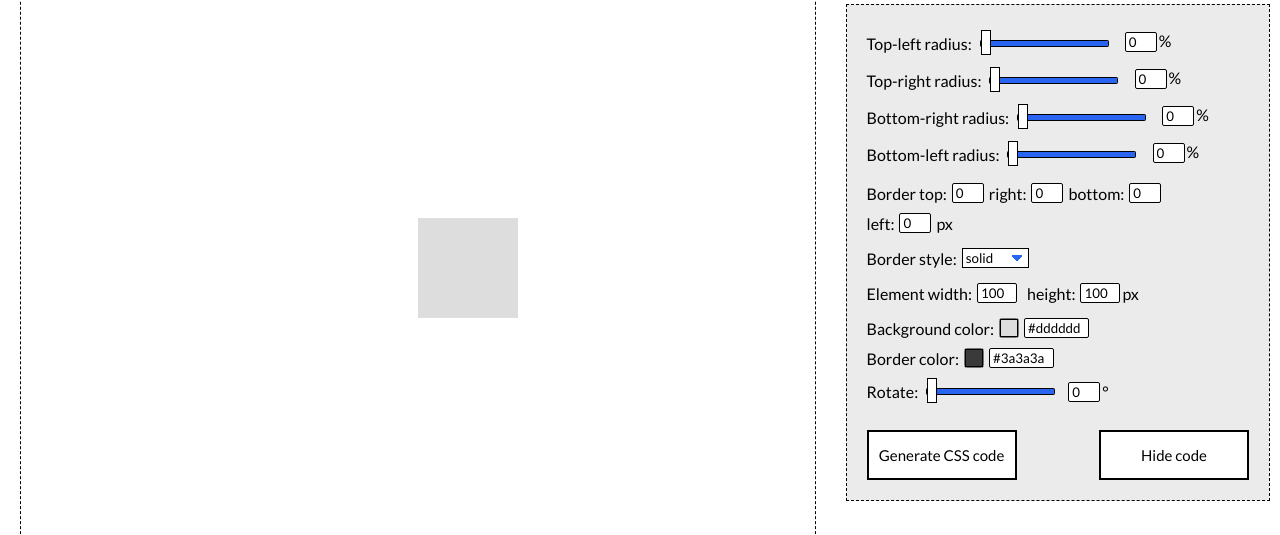
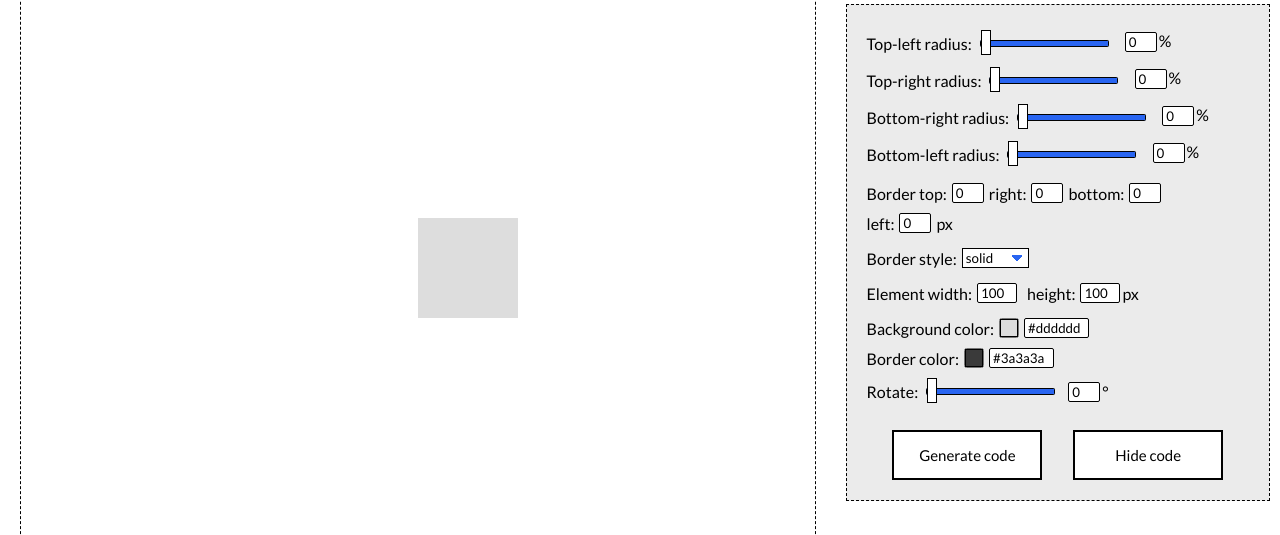
Before and after one commit to pawelmak/CSSGEN, a plain HTML site: page index.html in a window 1280 px wide. Shown: the part 203-738 px from the top of the page. Drawn offline with Linux system fonts and the light colour scheme.

Commit message:
Add files via upload

```diff
--- a/index.html
+++ b/index.html
@@ -103,7 +103,7 @@
         <input type="number" value="0" min="0" max="360" class="input input--num" id="rotate-num">&deg;
       </label>
       <div class="btn-container">
-        <button type="button" class="btn btn--generate">Generate CSS code</button>
+        <button type="button" class="btn btn--generate">Generate code</button>
         <button type="button" class="btn btn--hide">Hide code</button>
       </div>
     </form>
--- a/style.scss
+++ b/style.scss
@@ -277,6 +277,8 @@ label {
   }
 
   &--hide {
+    margin-left: 5px;
+
     &:hover,
     &:focus {
       background: rgb(228, 57, 57);
@@ -286,7 +288,7 @@ label {
   &-container {
     margin-top: 20px;
     display: flex;
-    justify-content: space-between;
+    justify-content: space-evenly;
   }
 }
 
```
Also changed, not shown: style.css.
